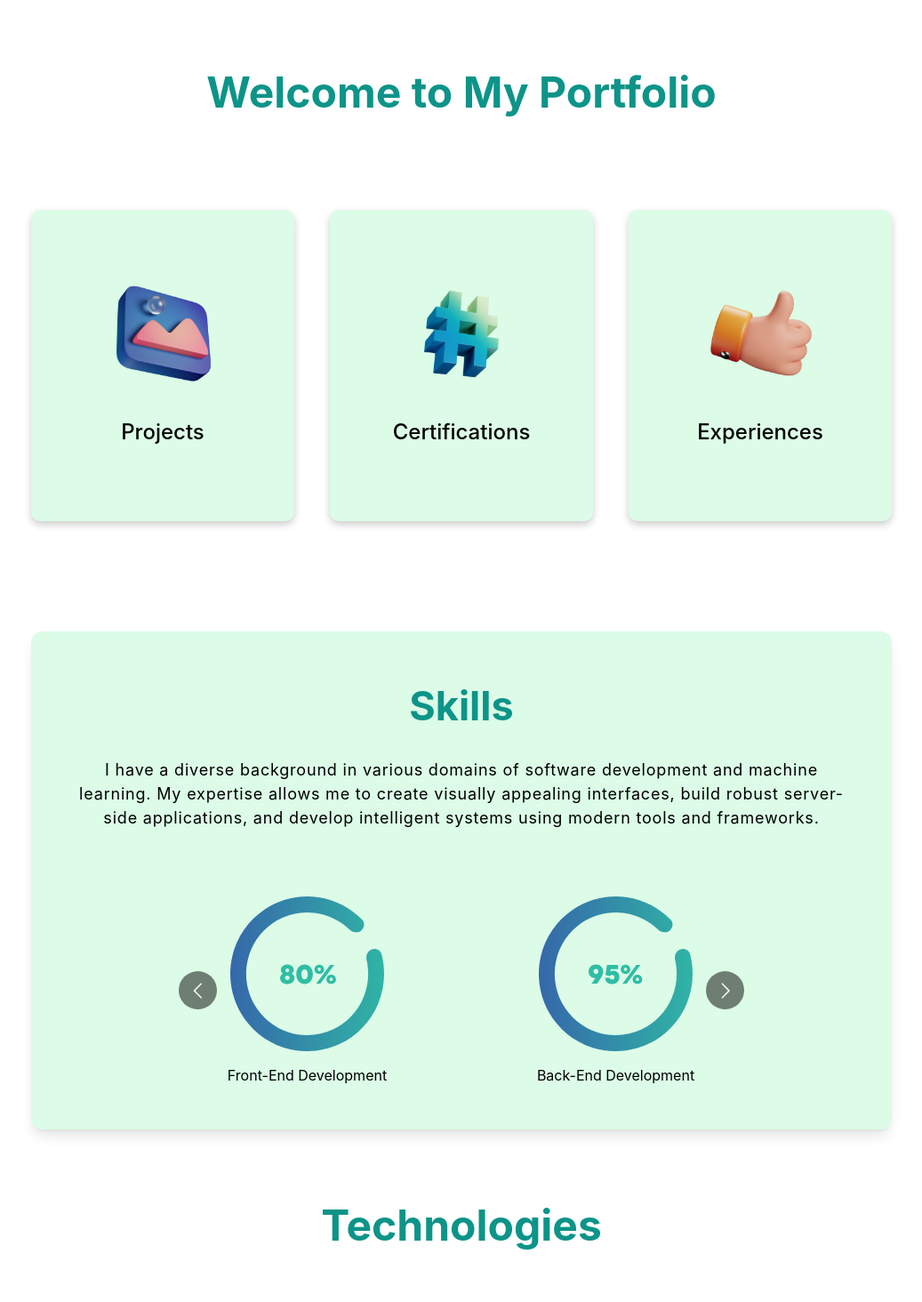
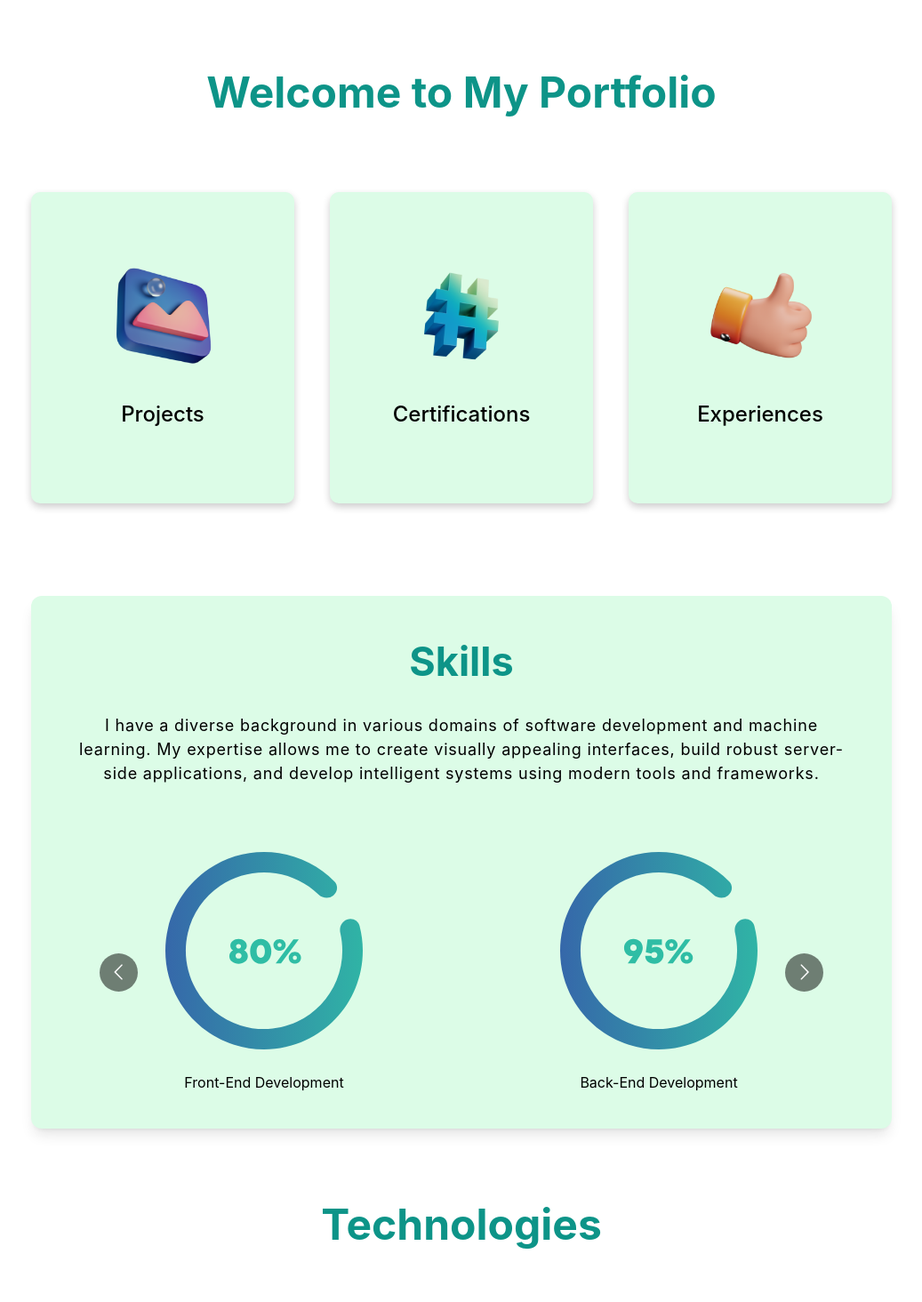
Before and after one commit to Usamafuward/portfolio, a React (Create React App) app: page / in a window 1280 px wide. Shown: the part 728-2192 px from the top of the page at 89% size, without its empty margins (121-1158 px from the left). Built offline with nearby package versions, Linux system fonts and the light colour scheme; the HTML template or start-up script is replaced by a standard one.

Commit message:
portfolio changed

```diff
--- a/src/index.css
+++ b/src/index.css
@@ -150,7 +150,7 @@ a {
 }
 .skill-bx {
   text-align: center;
-  padding: 50px;
+  padding: 40px;
 }
 .skill h2 {
   font-size: 45px;
@@ -164,13 +164,13 @@ a {
   margin: 14px 0 75px 0;
 }
 .skill-slider {
-  width: 80%;
+  width: 100%;
   margin: 0 auto;
   position: relative;
 }
 .skill-slider .item img {
   width: 50%;
-  margin: 0 auto 15px auto;
+  margin: 0 auto 25px auto;
 }
 .background-image-left {
   top: 28%;
--- a/src/pages/Index.jsx
+++ b/src/pages/Index.jsx
@@ -171,7 +171,7 @@ const Index = () => {
         </h1>
         <div className="grid grid-cols-1 gap-10 lg:grid-cols-3 p-7">
           <Link to="/projects">
-            <div className="text-center shadow-lg dark:shadow-gray-400 dark:bg-gray-700 dark:text-gray-200 p-10 rounded-xl my-10 bg-green-100 flex-1 flex flex-col justify-center card-index">
+            <div className="text-center shadow-lg dark:shadow-gray-400 dark:bg-gray-700 dark:text-gray-200 p-10 rounded-xl my-5 bg-green-100 flex-1 flex flex-col justify-center card-index">
               <img
                 src={design}
                 alt="Projects"
@@ -194,7 +194,7 @@ const Index = () => {
             </div>
           </Link>
           <Link to="/certifications">
-            <div className="text-center shadow-lg dark:shadow-gray-400 dark:bg-gray-700 dark:text-gray-200 p-10 rounded-xl my-10 bg-green-100 flex-1 flex flex-col justify-center card-index">
+            <div className="text-center shadow-lg dark:shadow-gray-400 dark:bg-gray-700 dark:text-gray-200 p-10 rounded-xl my-5 bg-green-100 flex-1 flex flex-col justify-center card-index">
               <img
                 src={code}
                 alt="Certifications"
@@ -217,7 +217,7 @@ const Index = () => {
             </div>
           </Link>
           <Link to="/experiences">
-            <div className="text-center shadow-lg dark:shadow-gray-400 dark:bg-gray-700 dark:text-gray-200 p-10 rounded-xl my-10 bg-green-100 flex-1 flex flex-col justify-center card-index">
+            <div className="text-center shadow-lg dark:shadow-gray-400 dark:bg-gray-700 dark:text-gray-200 p-10 rounded-xl my-5 bg-green-100 flex-1 flex flex-col justify-center card-index">
               <img
                 src={consulting}
                 alt="Experiences"
```
